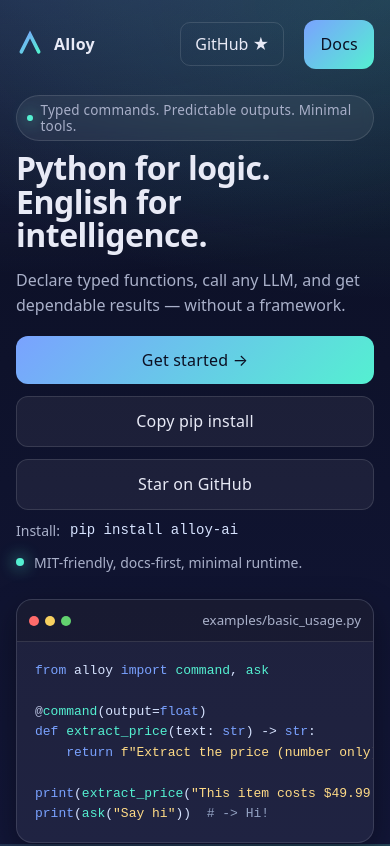
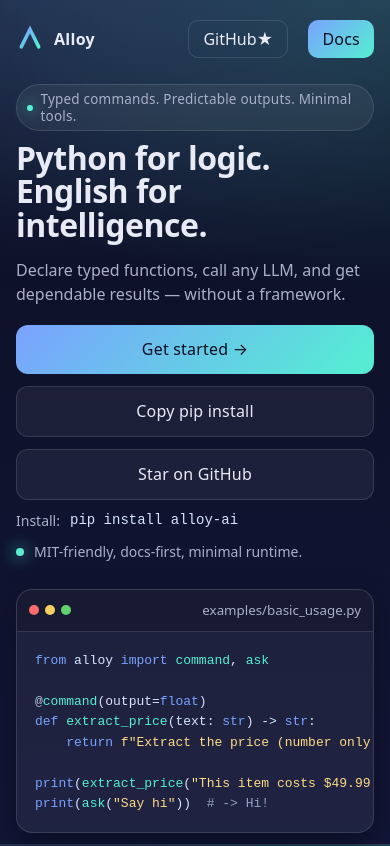
Before and after one commit to lydakis/alloy-www, a plain HTML site: page index.html in a window 390 px wide. Shown: the top 846 px of the page. Drawn offline with Linux system fonts and the light colour scheme; no server answers.

Commit message:
fix(header): normalize GitHub/Docs button sizes on mobile
Make header links consistent: unify height, padding, and layout for \'GitHub\' and \'Docs\' buttons using inline-flex and fixed height. Prevent wrapping with white-space:nowrap for stable star count rendering on small screens.

```diff
--- a/index.html
+++ b/index.html
@@ -50,6 +50,8 @@
     nav a{ margin-left:16px; color:var(--muted) }
     nav .cta{ color:var(--txt); padding:10px 14px; border:1px solid var(--border); border-radius:10px }
     nav .btn{ background:linear-gradient(135deg,var(--brand),var(--accent)); color:#0b0f22; font-weight:700; border:none }
+    /* Ensure header buttons are the same size, especially on mobile */
+    nav .cta, nav .btn{ display:inline-flex; align-items:center; justify-content:center; height:38px; padding:0 14px; border-radius:10px; line-height:1; white-space:nowrap }
     nav .btn:hover{ filter:brightness(1.05) }
     .hero{ display:grid; grid-template-columns:1.05fr .95fr; gap:26px; align-items:center; margin-top:26px }
     .title{ font-size:clamp(32px,4.5vw,54px); line-height:1.05; margin:10px 0 14px; letter-spacing:-.5px }
```
